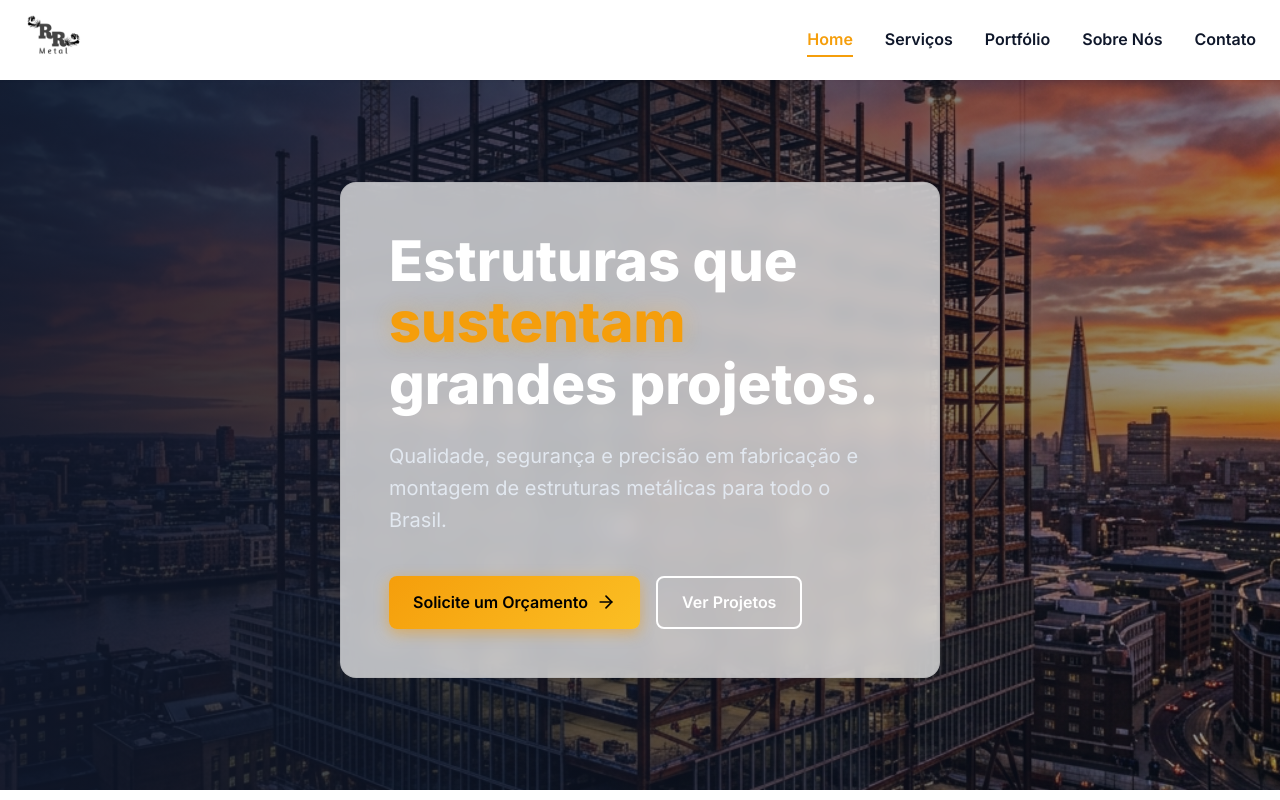
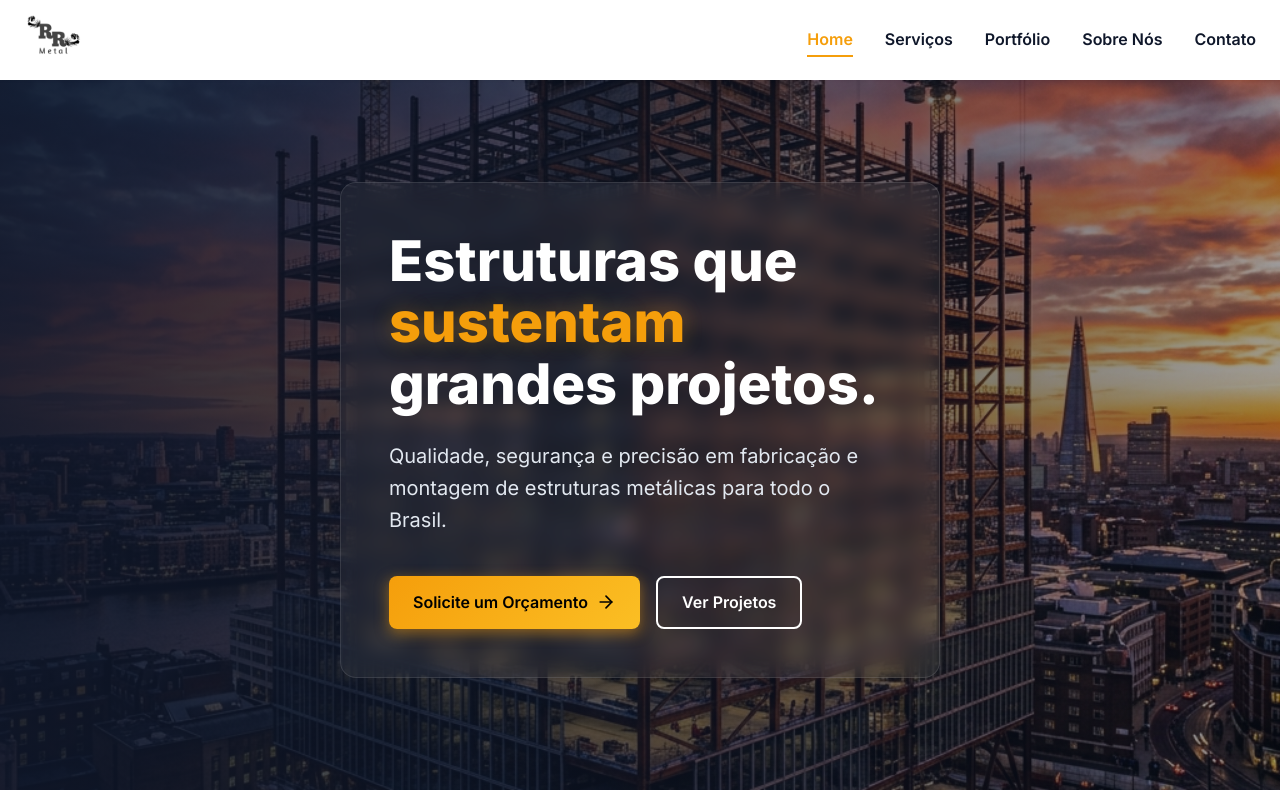
Before and after one commit to Prometheusz2020/rrmetal, a React (Vite) app: page / in a window 1280 px wide. Shown: the top 800 px of the page. Built offline with nearby package versions, Linux system fonts and the light colour scheme.

Commit message:
Fix: improve contrast for glass overlay components

```diff
--- a/src/index.css
+++ b/src/index.css
@@ -126,12 +126,7 @@ ul {
   border: 1px solid rgba(255, 255, 255, 0.1);
 }
 
-@media (prefers-color-scheme: light) {
-  .glass {
-    background: rgba(255, 255, 255, 0.7);
-    border: 1px solid rgba(0, 0, 0, 0.05);
-  }
-}
+
 
 /* Animations */
 @keyframes fadeIn {
```
